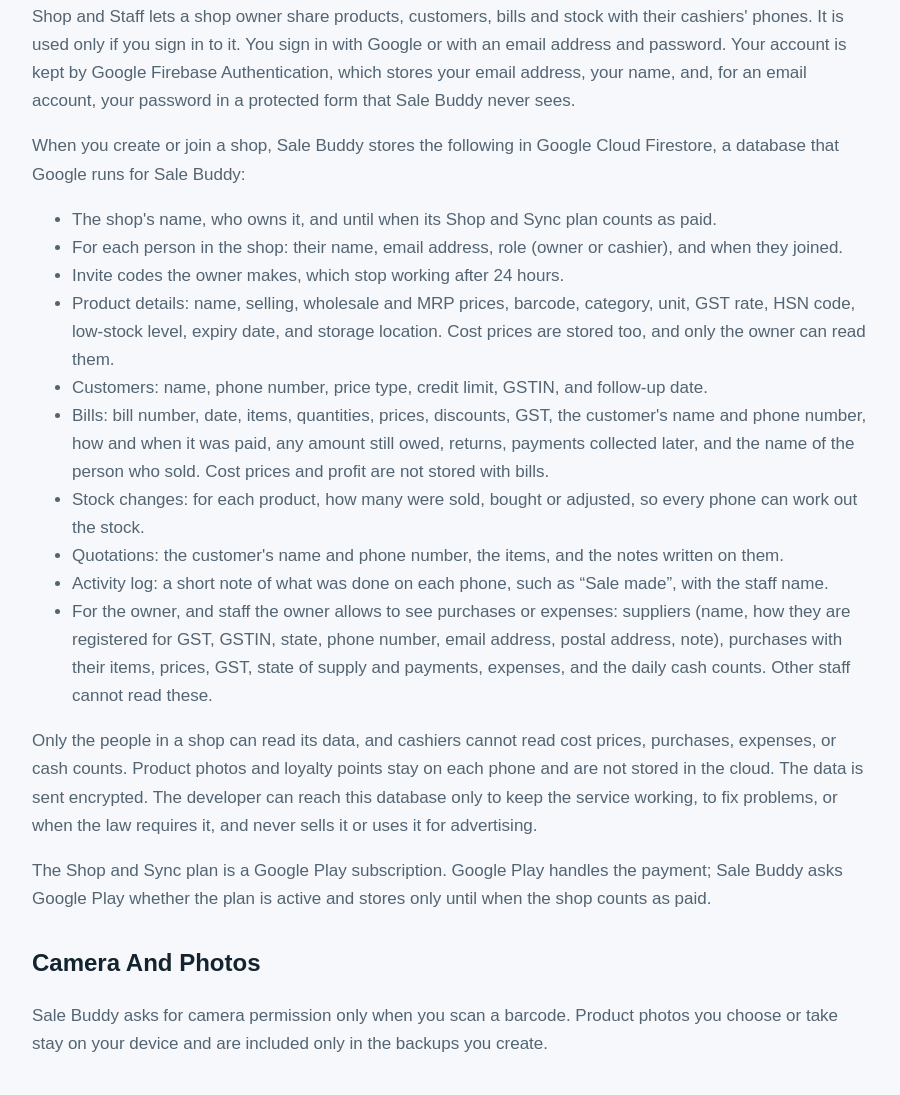
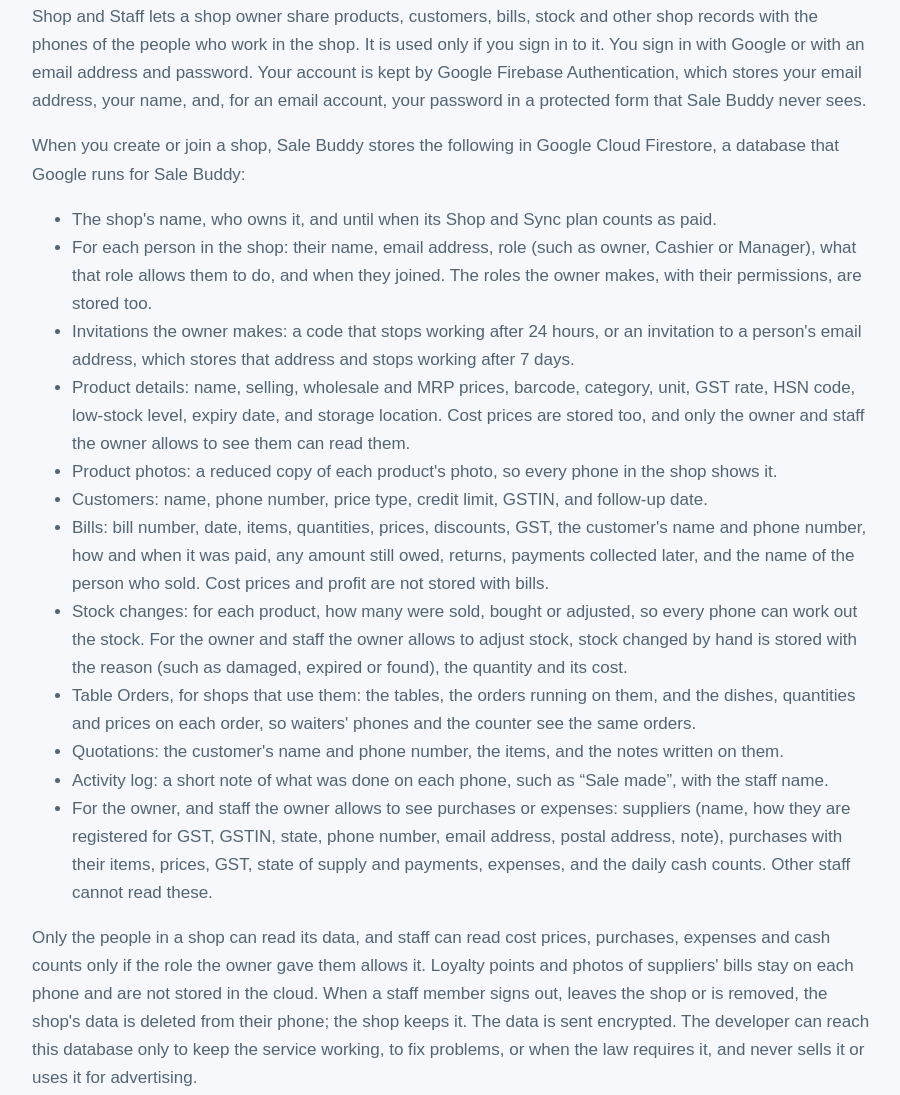
Before and after one commit to lloydzedds/salebuddys-site, a plain HTML site: page privacy-policy.html in a window 1280 px wide. Shown: the part 1212-2307 px from the top of the page, without its empty margins (188-1088 px from the left). Drawn offline with Linux system fonts and the light colour scheme.

Commit message:
Site: product photos, Table Orders, roles and staff data in the policies
The privacy policy now says that in a shop, product photos (a reduced
copy) and Table Orders are stored in Firestore, along with roles and their
permissions, email invitations and stock changed by hand. Photos of
suppliers' bills and loyalty points stay on the phone. A staff member's
phone deletes the shop's data when they sign out, leave or are removed.
The terms describe roles, the 5-person plan with the Full Version for
everyone in a paid shop, and the tools that need the plan. Account
deletion lists the new kinds of shop data.

Co-Authored-By: Claude Opus 5.5 <noreply@anthropic.com>

```diff
--- a/privacy-policy.html
+++ b/privacy-policy.html
@@ -42,7 +42,7 @@
   <main>
     <p><a href="index.html">Back to Sale Buddy</a></p>
     <h1>Privacy Policy</h1>
-    <p class="meta">Last updated: November 14, 2026</p>
+    <p class="meta">Last updated: November 18, 2026</p>
 
     <h2>Overview</h2>
     <p>
@@ -92,8 +92,9 @@
 
     <h2>Shop And Staff (Optional)</h2>
     <p>
-      Shop and Staff lets a shop owner share products, customers, bills and
-      stock with their cashiers' phones. It is used only if you sign in to it. You sign in with
+      Shop and Staff lets a shop owner share products, customers, bills,
+      stock and other shop records with the phones of the people who work in
+      the shop. It is used only if you sign in to it. You sign in with
       Google or with an email address and password. Your account is kept by
       Google Firebase Authentication, which stores your email address, your
       name, and, for an email account, your password in a protected form that
@@ -106,13 +107,19 @@
     <ul>
       <li>The shop's name, who owns it, and until when its Shop and Sync plan
         counts as paid.</li>
-      <li>For each person in the shop: their name, email address, role (owner
-        or cashier), and when they joined.</li>
-      <li>Invite codes the owner makes, which stop working after 24 hours.</li>
+      <li>For each person in the shop: their name, email address, role (such
+        as owner, Cashier or Manager), what that role allows them to do, and
+        when they joined. The roles the owner makes, with their permissions,
+        are stored too.</li>
+      <li>Invitations the owner makes: a code that stops working after 24
+        hours, or an invitation to a person's email address, which stores
+        that address and stops working after 7 days.</li>
       <li>Product details: name, selling, wholesale and MRP prices, barcode,
         category, unit, GST rate, HSN code, low-stock level, expiry date, and
-        storage location. Cost prices are stored too, and only the owner can
-        read them.</li>
+        storage location. Cost prices are stored too, and only the owner and
+        staff the owner allows to see them can read them.</li>
+      <li>Product photos: a reduced copy of each product's photo, so every
+        phone in the shop shows it.</li>
       <li>Customers: name, phone number, price type, credit limit, GSTIN, and
         follow-up date.</li>
       <li>Bills: bill number, date, items, quantities, prices, discounts, GST,
@@ -120,7 +127,13 @@
         amount still owed, returns, payments collected later, and the name of
         the person who sold. Cost prices and profit are not stored with bills.</li>
       <li>Stock changes: for each product, how many were sold, bought or
-        adjusted, so every phone can work out the stock.</li>
+        adjusted, so every phone can work out the stock. For the owner and
+        staff the owner allows to adjust stock, stock changed by hand is
+        stored with the reason (such as damaged, expired or found), the
+        quantity and its cost.</li>
+      <li>Table Orders, for shops that use them: the tables, the orders
+        running on them, and the dishes, quantities and prices on each order,
+        so waiters' phones and the counter see the same orders.</li>
       <li>Quotations: the customer's name and phone number, the items, and the
         notes written on them.</li>
       <li>Activity log: a short note of what was done on each phone, such as
@@ -132,10 +145,12 @@
         and the daily cash counts. Other staff cannot read these.</li>
     </ul>
     <p>
-      Only the people in a shop can read its data, and cashiers cannot read
-      cost prices, purchases, expenses, or cash counts. Product photos and
-      loyalty points stay on each phone and are not stored in the cloud. The
-      data is sent encrypted. The developer can reach this database only to keep the
+      Only the people in a shop can read its data, and staff can read cost
+      prices, purchases, expenses and cash counts only if the role the owner
+      gave them allows it. Loyalty points and photos of suppliers' bills stay
+      on each phone and are not stored in the cloud. When a staff member signs
+      out, leaves the shop or is removed, the shop's data is deleted from
+      their phone; the shop keeps it. The data is sent encrypted. The developer can reach this database only to keep the
       service working, to fix problems, or when the law requires it, and never
       sells it or uses it for advertising.
     </p>
@@ -147,9 +162,12 @@
 
     <h2>Camera And Photos</h2>
     <p>
-      Sale Buddy asks for camera permission only when you scan a barcode. Product
-      photos you choose or take stay on your device and are included only in the
-      backups you create.
+      Sale Buddy asks for camera permission only when you scan a barcode.
+      Product photos and photos of suppliers' bills that you choose or take
+      are kept on your device and are included in the backups you create. In
+      a shop that uses Shop and Staff, product photos are also shared with the
+      shop's other phones, as described above. Photos of suppliers' bills are
+      never sent to the cloud by Sale Buddy.
     </p>
 
     <h2>App Lock, Notifications, Printing And Sharing</h2>
@@ -236,8 +254,8 @@
       Sale Buddy does not sell your app data. Data is shared only when you
       choose actions such as sharing a bill, exporting a report, sharing a
       backup, saving a file to device storage, using Google Drive app data
-      backup, or sharing products, customers, bills and stock with the people in
-      your shop through Shop and Staff.
+      backup, or sharing your shop's data with the people in your shop
+      through Shop and Staff.
     </p>
 
     <h2>Data Deletion</h2>
@@ -250,9 +268,10 @@
     <p>
       To delete your Shop and Staff account, open Settings, then Shop and
       Staff, and tap Delete Account. This deletes your account, every shop you
-      own with its products, cost prices, customers, bills, stock changes,
-      quotations, purchases, suppliers, expenses, cash counts, activity log,
-      invite codes and staff list, and takes you out of shops you joined. You can also ask for this by
+      own with its products, product photos, cost prices, customers, bills,
+      stock changes, quotations, purchases, suppliers, expenses, cash counts,
+      table orders, activity log, roles, invitations and staff list, and
+      takes you out of shops you joined. You can also ask for this by
       email at the address below; it is done within 30 days.
     </p>
     <p>
```
Also changed, not shown: delete-account.html (+5 -4 lines), terms.html (+22 -15 lines).
